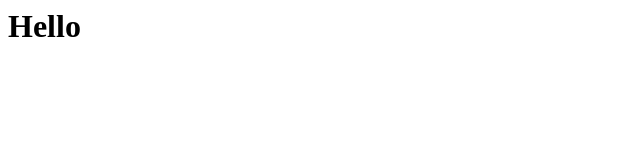
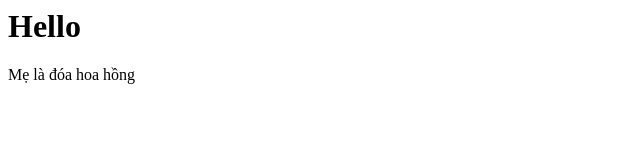
Before and after one commit to phanq2222/demo-git, a plain HTML site: page index.html in a window 1280 px wide. Shown: the whole page, without its empty margins (0-640 px from the left). Drawn offline with Linux system fonts and the light colour scheme.

Commit message:
add p
Some Description

```diff
--- a/index.html
+++ b/index.html
@@ -1 +1,2 @@
 <h1>Hello</h1>
+<p>Mẹ là đóa hoa hồng</p>
```
